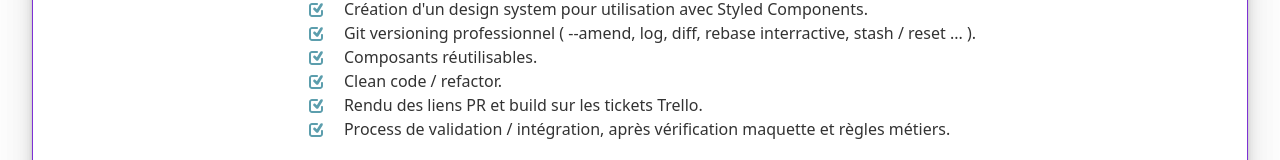
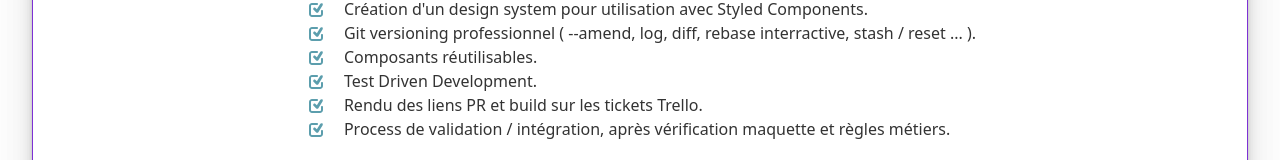
Before and after one commit to ayns789/portfolio, a React (Create React App) app: page / in a window 1280 px wide. Shown: the part 634-794 px from the top of the page. Built offline with nearby package versions, Linux system fonts and the light colour scheme.

Commit message:
💬 update Clean code / refactor in TDD

```diff
--- a/src/components/TextSectionMain/index.jsx
+++ b/src/components/TextSectionMain/index.jsx
@@ -52,7 +52,7 @@ export default function TextSectionMain() {
           </span>
           <span className={style.icnCheck}>
             <TiInputChecked />
-            Clean code / refactor.
+            Test Driven Development.
           </span>
           <span className={style.icnCheck}>
             <TiInputChecked />
```
